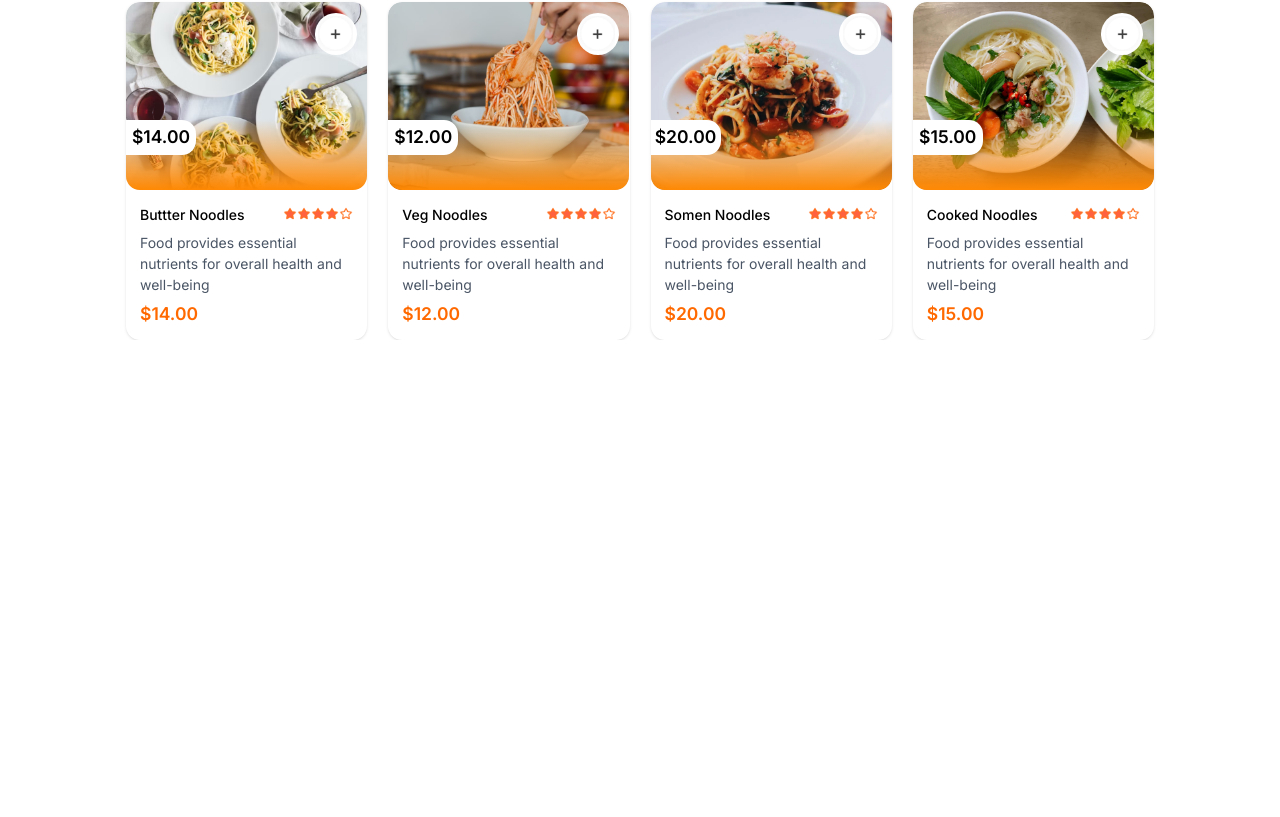
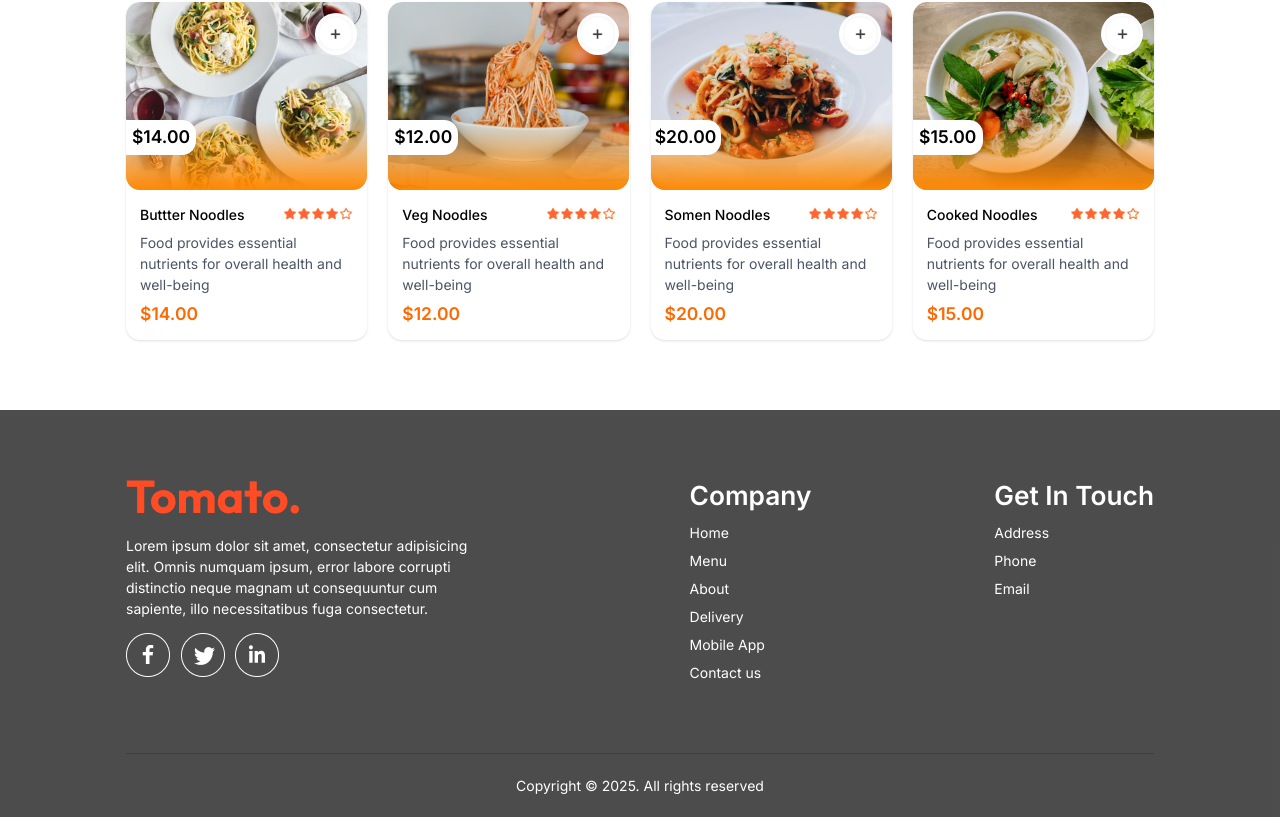
Before and after one commit to tylertgb/food-delivery-app, a React (Vite) app in the folder client/: page / in a window 1280 px wide. Shown: the part 3521-4338 px from the top of the page. Before the commit the page ends 3861 px from the top, so only its background shows below. Built offline with nearby package versions, Linux system fonts and the light colour scheme.

Commit message:
Add Footer component and integrate framer-motion for animations in FoodItem

```diff
--- a/client/package.json
+++ b/client/package.json
@@ -14,6 +14,7 @@
     "@tanstack/react-table": "^8.21.3",
     "axios": "^1.9.0",
     "chart.js": "^4.4.9",
+    "framer-motion": "^12.23.0",
     "jspdf": "^3.0.1",
     "jspdf-autotable": "^5.0.2",
     "prop-types": "^15.8.1",
--- a/client/src/App.jsx
+++ b/client/src/App.jsx
@@ -2,6 +2,7 @@
 import React from 'react';
 import { Outlet } from 'react-router-dom';
 import Navbar from './components/navbar/Navbar';
+import Footer from './components/footer/Footer';
 
 function App() {
   return (
@@ -10,6 +11,7 @@ function App() {
       <div className='px-4 md:px-36 mt-8'>
         <Outlet />
       </div>
+      <Footer/>
     </main>
   );
 }
--- a/client/src/components/food.display/FoodDisplay.jsx
+++ b/client/src/components/food.display/FoodDisplay.jsx
@@ -5,13 +5,15 @@ import FoodItem from '../food.item/FoodItem'
 const FoodDisplay = ({category}) => {
     const {food_list} = useStoreContext()
   return (
-    <div className='flex flex-col items-start gap-10'>
+    <div className='flex flex-col items-start gap-10 pb-20'>
         <h2 className='text-3xl font-semibold'>Top Dishes Near You</h2>
         <div className='grid grid-cols-2 md:grid-cols-4 gap-6'>
             {food_list.map((item, index) => {
-                return(
-                    <FoodItem key={index} id={item._id} name={item.name} image={item.image} price={item.price} description={item.description} />
-                )
+                if(category === "All" || item.category === category){
+                    return(
+                        <FoodItem key={index} id={item._id} name={item.name} image={item.image} price={item.price} description={item.description} />
+                    )
+                }
             })}
         </div>
     </div>
--- a/client/src/components/food.item/FoodItem.jsx
+++ b/client/src/components/food.item/FoodItem.jsx
@@ -1,23 +1,34 @@
-
 import { assets } from '../../assets/assets'
 import { useStoreContext } from '../../hooks/useStoreContext';
+import { motion } from 'framer-motion';
 
 const FoodItem = ({id, name, image, price, description}) => {
     const {cartItems, addToCart, removeFromCart} = useStoreContext();
     return (
-    <div key={id} className='flex flex-col items-start shadow rounded-2xl'>
+        <motion.div
+            key={id}
+            className='flex flex-col items-start shadow rounded-2xl'
+            initial={{ opacity: 0, y: 30 }}
+            animate={{ opacity: 1, y: 0 }}
+            transition={{ duration: 0.5, ease: "easeOut" }}
+        >
             <div className='overflow-hidden rounded-2xl relative'>
-            <div className='z-10 absolute bottom-0 w-full h-20 bg-gradient-to-t from-orange-400 to-transparent'><span className='h-10 w-20 rounded-tr-2xl rounded-br-2xl flex items-center justify-center bg-white text-black text-xl font-semibold'>${price.toFixed(2)}</span></div>
+                <div className='z-10 absolute bottom-0 w-full h-20 bg-gradient-to-t from-orange-400 to-transparent'>
+                    <span className='h-10 w-20 rounded-tr-2xl rounded-br-2xl flex items-center justify-center bg-white text-black text-xl font-semibold'>
+                        ${price.toFixed(2)}
+                    </span>
+                </div>
                 <img src={image} alt={name} className='z-0 w-full h-full rounded-2xl object-cover hover:scale-110 duration-500 ' />
                 <div className='absolute top-0 right-3 bg-white rounded-full flex items-center p-1 mt-3'>
-                {!cartItems[id] ? <img src={assets.add_icon_white} alt="" onClick={() => addToCart(id)} className='w-10' />
-                :
+                    {!cartItems[id] ? (
+                        <img src={assets.add_icon_white} alt="" onClick={() => addToCart(id)} className='w-10' />
+                    ) : (
                         <div className='flex items-center gap-2'>
                             <img src={assets.remove_icon_red} alt="" onClick={() => removeFromCart(id)} className='w-9' />
                             <span className='text-gray-600'>{cartItems[id]}</span>
                             <img src={assets.add_icon_green} alt="" onClick={() => addToCart(id)} className='w-9' />
                         </div>
-                }
+                    )}
                 </div>
             </div>
             <div className='flex flex-col gap-2 p-4'>
@@ -28,7 +39,7 @@ const FoodItem = ({id, name, image, price, description}) => {
                 <p className='text-gray-600'>{description}</p>
                 <p className='text-xl font-semibold text-orange-500'>${price.toFixed(2)}</p>
             </div>
-    </div>
+        </motion.div>
     )
 }
 
--- /dev/null
+++ b/client/src/components/footer/Footer.jsx
@@ -0,0 +1,45 @@
+import React from 'react'
+import { assets } from '../../assets/assets'
+
+const Footer = () => {
+  return (
+    <div className='bg-black/70 px-4 md:px-36 pt-20'>
+        <div className='grid grid-cols-3 items-start place-items-end'>
+            <div>
+                <img src={assets.logo} alt="" className='mb-6' />
+                <p className='text-white'>Lorem ipsum dolor sit amet, consectetur adipisicing elit. Omnis numquam ipsum, error labore corrupti distinctio neque magnam ut consequuntur cum sapiente, illo necessitatibus fuga consectetur.</p>
+
+                <div className='flex items-center gap-3 mt-4'>
+                    <img src={assets.facebook_icon} alt="" />
+                    <img src={assets.twitter_icon} alt="" />
+                    <img src={assets.linkedin_icon} alt="" />
+                </div>
+            </div>
+            <div>
+                <h2 className='text-3xl text-white font-semibold mb-3'>Company</h2>
+                <ul className='flex flex-col items-start gap-2 text-white'>
+                    <li>Home</li>
+                    <li>Menu</li>
+                    <li>About</li>
+                    <li>Delivery</li>
+                    <li>Mobile App</li>
+                    <li>Contact us</li>
+                </ul>
+            </div>
+            <div>
+                <h2 className='text-3xl text-white font-semibold mb-3'>Get In Touch</h2>
+                <ul className='flex flex-col items-start gap-2 text-white'>
+                    <li>Address</li>
+                    <li>Phone</li>
+                    <li>Email</li>
+                </ul>
+            </div>
+        </div>
+        <div className='mt-20 py-6 text-center text-white border-t border-black/20'>
+            <p>Copyright &copy; 2025. All rights reserved</p>
+        </div>
+    </div>
+  )
+}
+
+export default Footer
```
Also changed, not shown: 1 other file (tests, documents, lock files or other folders). Lines whose indentation alone changed are shown as unchanged.
